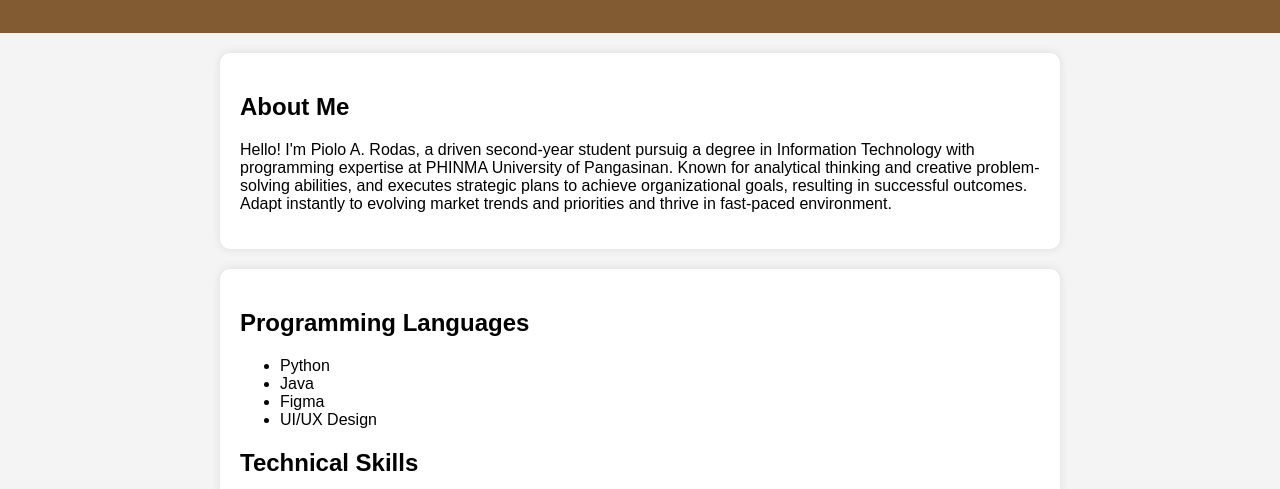
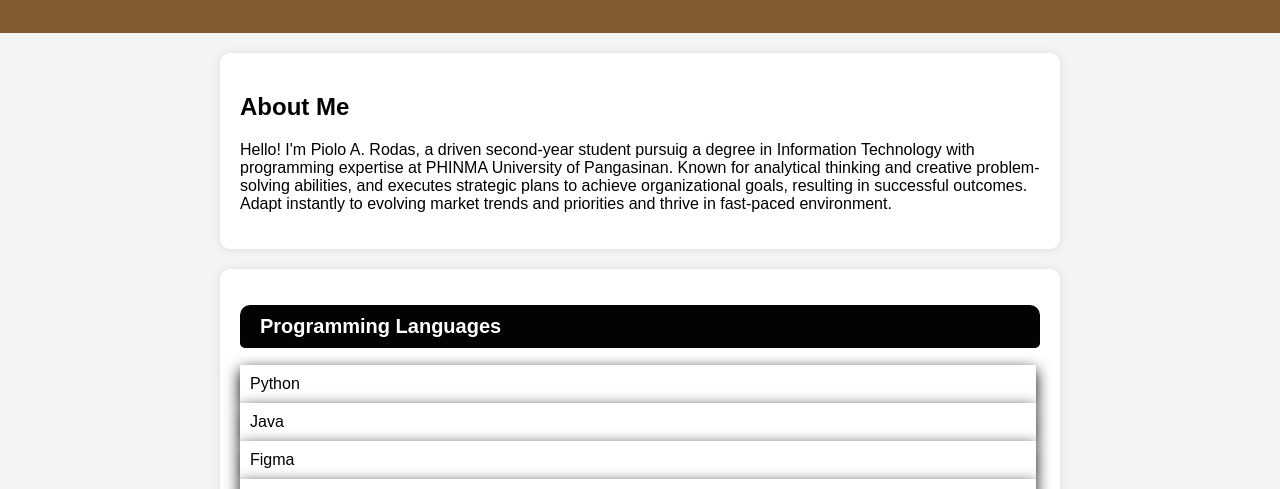
Before and after one commit to PioloRodas/PioloRodas.github.io, a plain HTML site: page index.html in a window 1280 px wide. Shown: the part 307-796 px from the top of the page. Drawn offline with Linux system fonts and the light colour scheme.

Commit message:
Update style.css

```diff
--- a/style.css
+++ b/style.css
@@ -45,6 +45,38 @@ section {
     display: flex;
     flex-wrap: wrap;
     gap: 20px;
+}
+.skills ul {
+    padding: 0;
+    margin: 0;
+    position: relative;
+    background: #fff;
+}
+
+.skills h2 {
+    color: #fff;
+    background: #030303;
+    padding: 10px 20px;
+    font-size: 20px;
+    font-weight: 700;
+    border-radius: 5px;
+    border-top-left-radius: 10px;
+    border-top-right-radius: 10px;
+}
+.skills ul li {
+    list-style: none;
+    padding: 10px;
+    width: 97%;
+    box-shadow: 0 5px 15px rgba(0,0,0,1);
+    background: #fff;
+}
+
+.skills ul li:hover {
+    transform: scale(1.1);
+    z-index: 100;
+    background: #dba060;
+    box-shadow: 0 5px 25px rgba(0,0,0,2);
+    color: #333;
 }
 .item {
     background-color: #f4f4f4;
```
